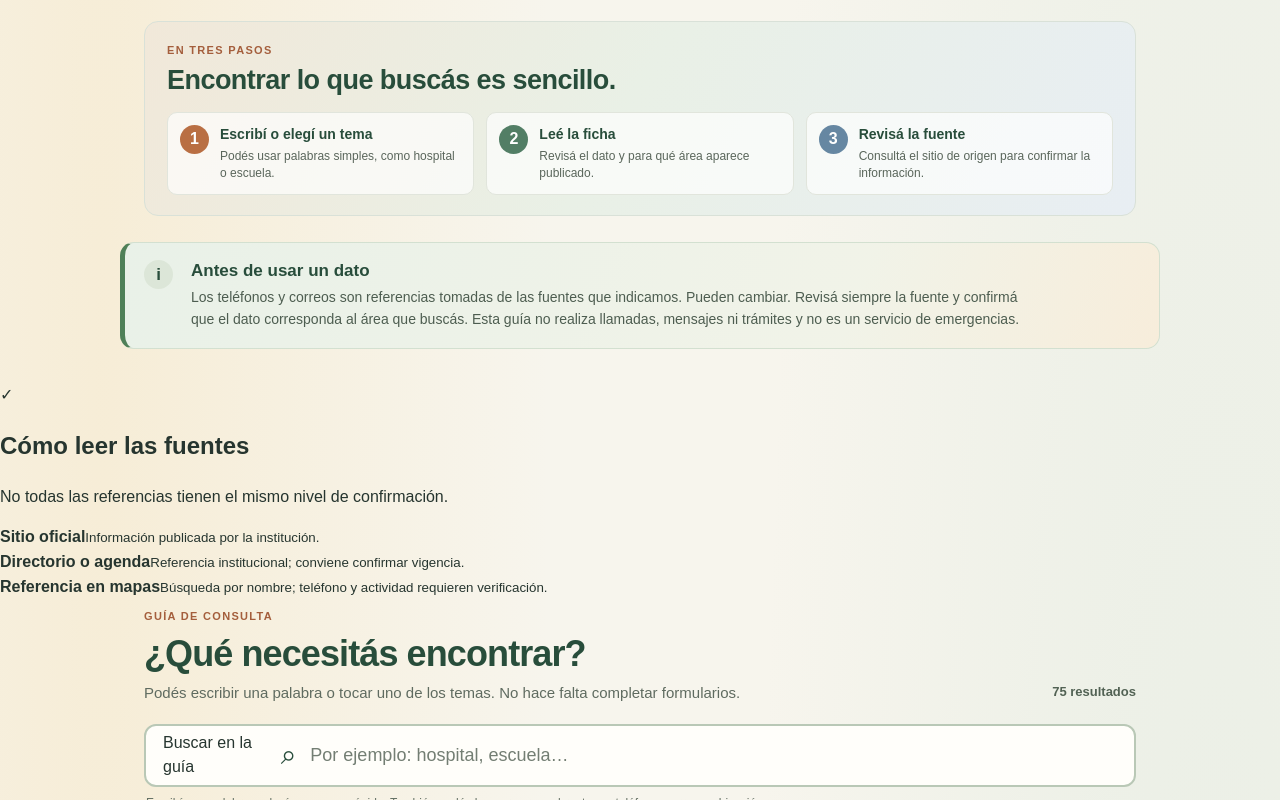
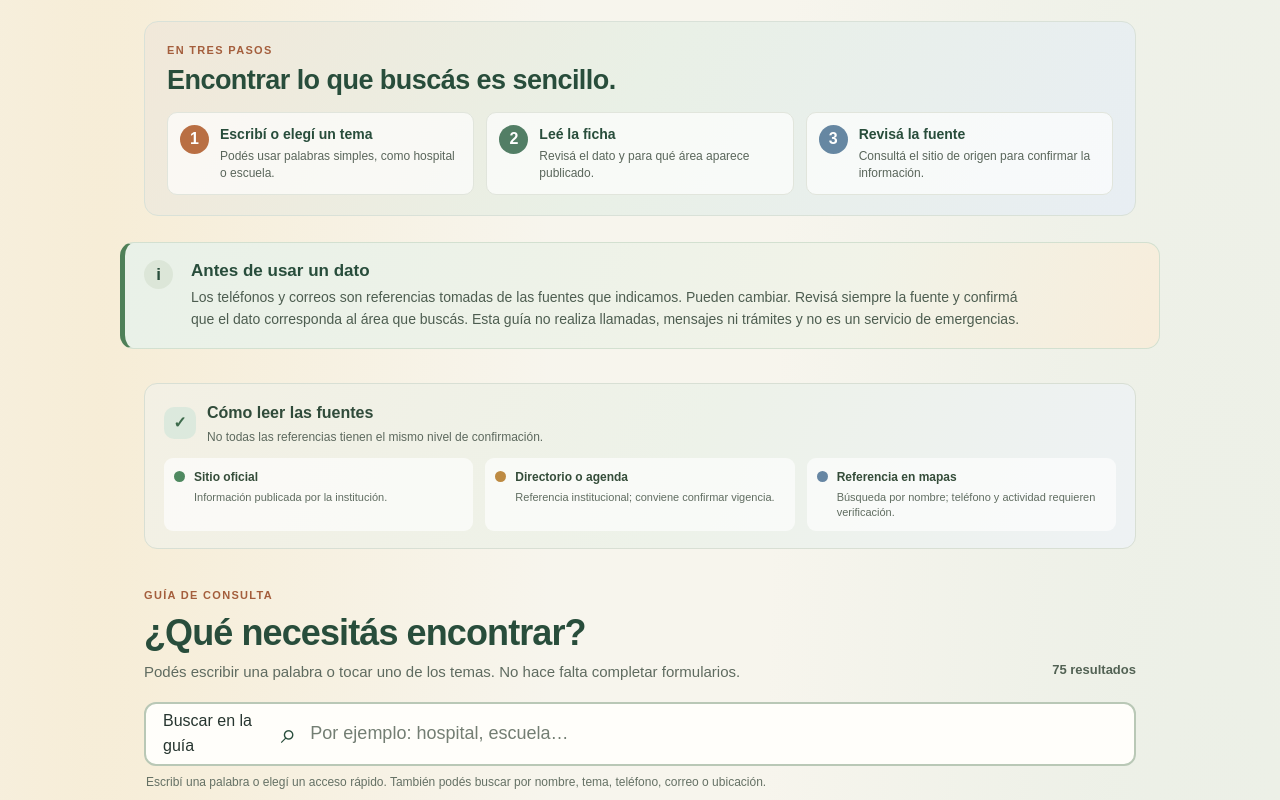
Before and after one commit to eliasmartinezcultural-glitch/SOPORTE-LOCAL, a plain HTML site: page index.html in a window 1280 px wide. Shown: the part 517-1317 px from the top of the page. Drawn offline with Linux system fonts and the light colour scheme.

Commit message:
Diseña una leyenda visual de procedencia y nivel de confirmación

```diff
--- a/styles.css
+++ b/styles.css
@@ -466,3 +466,19 @@ body{background:radial-gradient(ellipse at 8% 5%,rgba(244,204,125,.20),transpare
 .data-value{font-variant-numeric:tabular-nums}
 @media(max-width:560px){.phone-only-toggle{width:100%;font-size:13px;margin-bottom:16px}.map-location-link{min-height:42px;width:100%;justify-content:center}}
 @media print{.phone-only-toggle,.map-location-link{display:none!important}}
+
+/* Leyenda de procedencia: ayuda a distinguir la calidad de cada referencia */
+.source-legend{width:min(calc(100% - 48px),992px);margin:0 auto 30px;padding:17px 19px;border:1px solid #d8dfd4;border-radius:13px;background:linear-gradient(115deg,#f3f0e4,#edf2e9 55%,#eef2f4)}
+.source-legend-heading{display:flex;align-items:center;gap:11px;margin-bottom:12px}
+.source-legend-symbol{width:32px;height:32px;flex:0 0 32px;display:grid;place-items:center;border-radius:10px;background:#dce9dd;color:#3d6b4c;font-weight:900}
+.source-legend-heading h2{margin:0;color:#304b3a;font-size:16px}
+.source-legend-heading p{margin:2px 0 0;color:#5d695e;font-size:12px}
+.source-legend-items{display:grid;grid-template-columns:repeat(3,minmax(0,1fr));gap:12px}
+.source-legend-items>div{display:flex;align-items:flex-start;gap:9px;padding:10px;border-radius:9px;background:rgba(255,255,255,.65)}
+.source-legend-items strong,.source-legend-items small{display:block}
+.source-legend-items strong{color:#344c39;font-size:12px}
+.source-legend-items small{margin-top:3px;color:#606d61;font-size:11px;line-height:1.4}
+.legend-dot{width:11px;height:11px;flex:0 0 11px;margin-top:3px;border-radius:50%}
+.legend-official{background:#4f8960}.legend-directory{background:#bd8a42}.legend-maps{background:#6686a3}
+@media(max-width:700px){.source-legend{width:calc(100% - 28px);margin-bottom:23px;padding:14px 12px}.source-legend-items{grid-template-columns:1fr;gap:7px}.source-legend-items>div{padding:8px 9px}}
+@media print{.source-legend{width:100%;margin:3mm 0;padding:2mm;border-radius:0;background:#fff!important}.source-legend-items{grid-template-columns:repeat(3,1fr);gap:1.5mm}.source-legend-items>div{padding:1mm;border:0.4pt solid #bbb}.source-legend-items small{font-size:7pt}}
```
